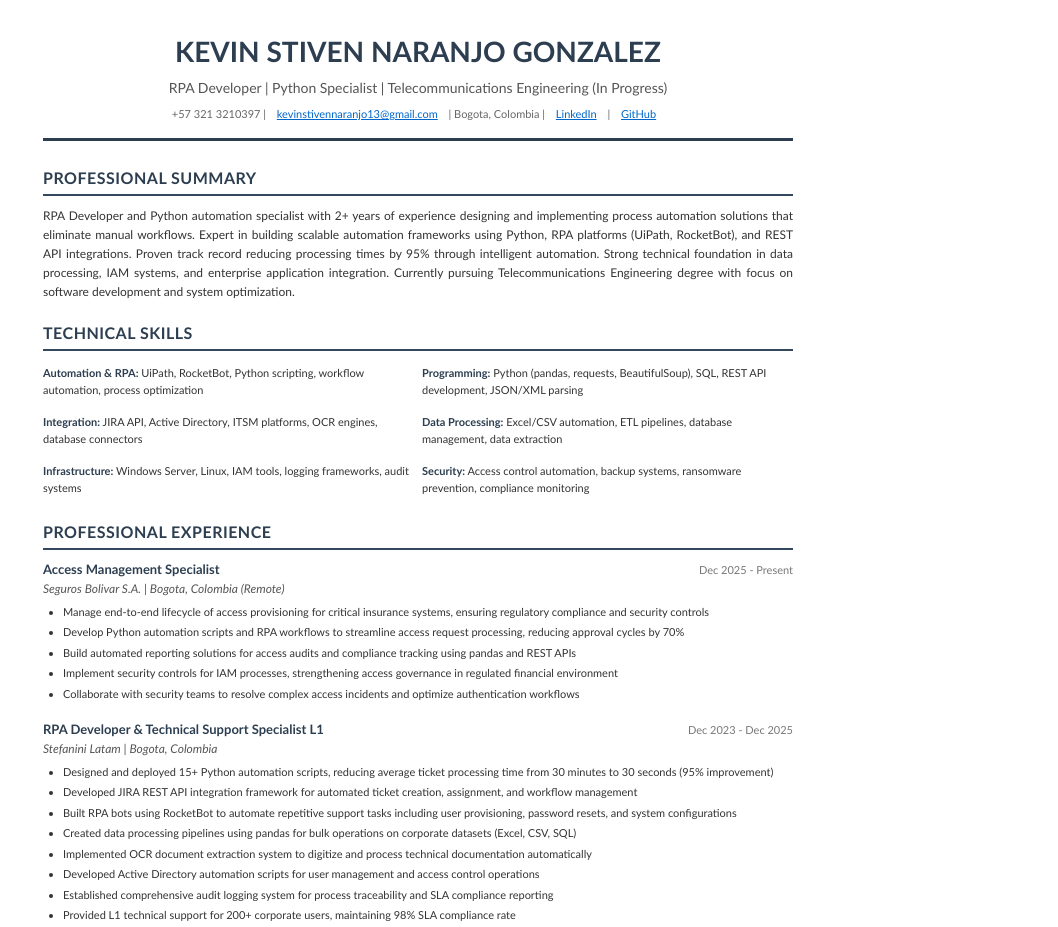
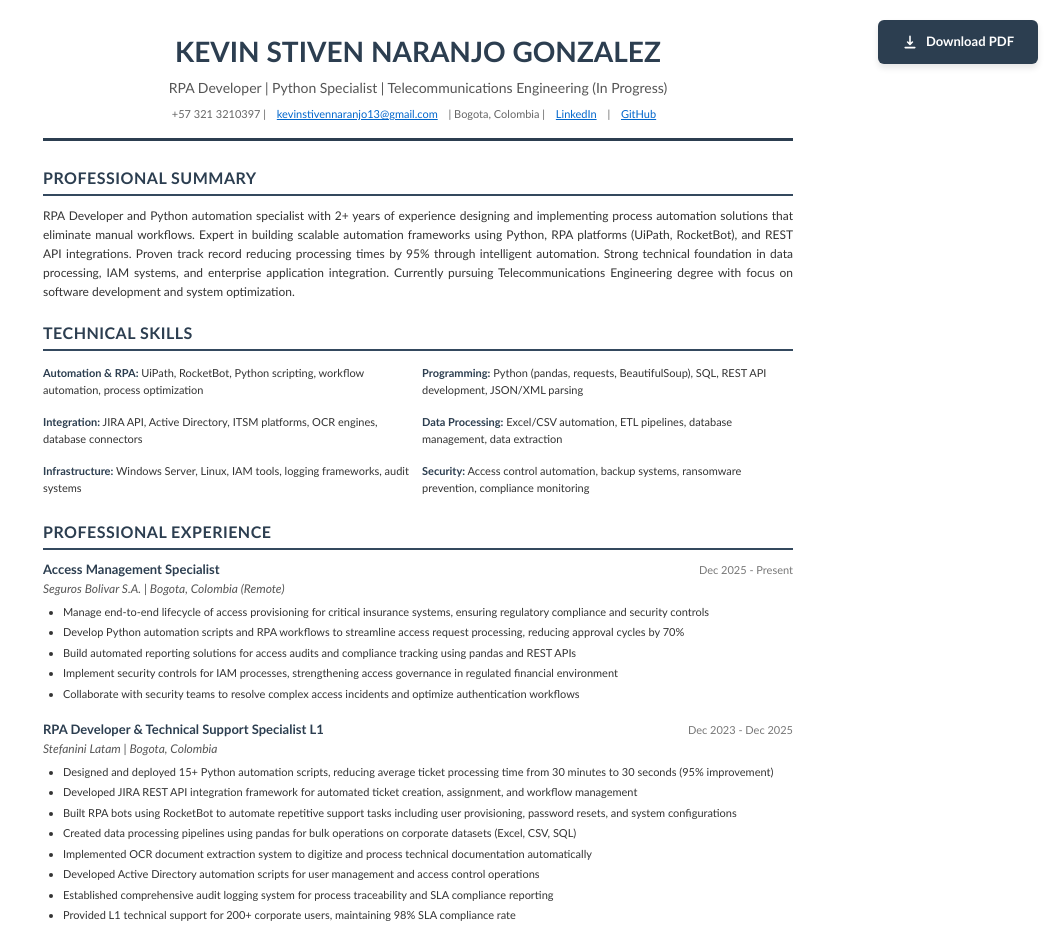
Before and after one commit to kevin-stiven-naranjo-gonzalez/cv-online, a plain HTML site: page index.html in a window 1280 px wide. Shown: the top 927 px of the page, without its empty margins (222-1280 px from the left). Drawn offline with Linux system fonts and the light colour scheme.

Commit message:
Add resume

```diff
--- a/index.html
+++ b/index.html
@@ -144,16 +144,60 @@
             margin-bottom: 12px;
         }
 
+        .download-pdf {
+            position: fixed;
+            top: 20px;
+            right: 20px;
+            background: #2c3e50;
+            color: white;
+            padding: 12px 24px;
+            border-radius: 6px;
+            text-decoration: none;
+            font-size: 13px;
+            font-weight: 600;
+            box-shadow: 0 4px 6px rgba(0,0,0,0.1);
+            transition: all 0.3s ease;
+            display: flex;
+            align-items: center;
+            gap: 8px;
+            z-index: 1000;
+        }
+        .download-pdf:hover {
+            background: #34495e;
+            box-shadow: 0 6px 12px rgba(0,0,0,0.15);
+            transform: translateY(-2px);
+        }
+        .download-pdf svg {
+            width: 16px;
+            height: 16px;
+        }
+
         @media print {
             body { padding: 20px; }
             .contact-info a {
                 color: #0066cc;
                 text-decoration: underline;
             }
+            .download-pdf { display: none; }
+        }
+
+        @media (max-width: 768px) {
+            .download-pdf {
+                position: static;
+                margin: 0 auto 20px;
+                width: fit-content;
+            }
         }
     </style>
 </head>
 <body>
+    <a href="Kevin_Naranjo_Resume.pdf" download class="download-pdf">
+        <svg fill="currentColor" viewBox="0 0 20 20" xmlns="http://www.w3.org/2000/svg">
+            <path fill-rule="evenodd" d="M3 17a1 1 0 011-1h12a1 1 0 110 2H4a1 1 0 01-1-1zm3.293-7.707a1 1 0 011.414 0L9 10.586V3a1 1 0 112 0v7.586l1.293-1.293a1 1 0 111.414 1.414l-3 3a1 1 0 01-1.414 0l-3-3a1 1 0 010-1.414z" clip-rule="evenodd"/>
+        </svg>
+        Download PDF
+    </a>
+
     <header>
         <h1>KEVIN STIVEN NARANJO GONZALEZ</h1>
         <div class="subtitle">RPA Developer | Python Specialist | Telecommunications Engineering (In Progress)</div>
```
Also changed, not shown: 1 other file.
